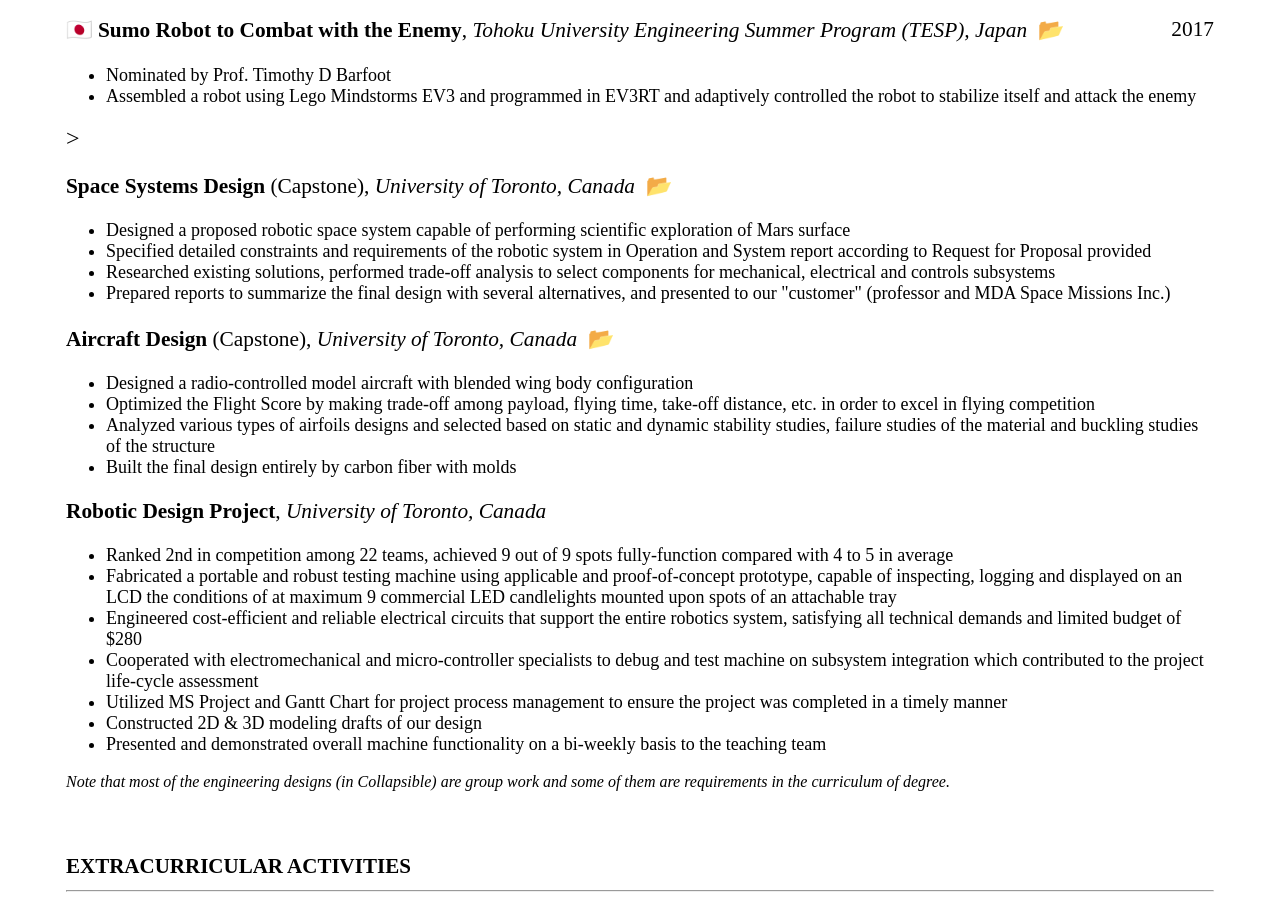
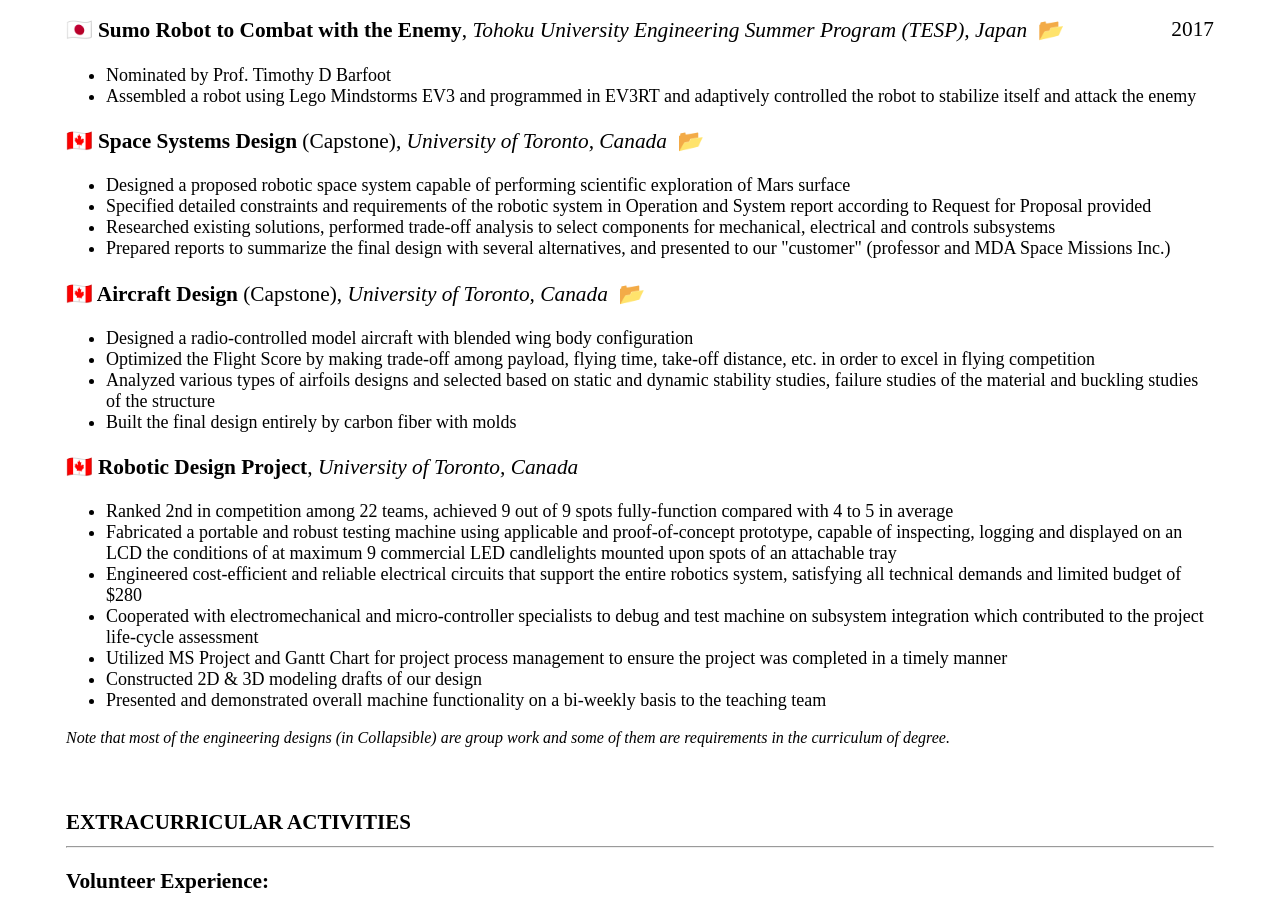
Before and after one commit to bitterengsci/bitterengsci.github.io, a plain HTML site: page index.html in a window 1280 px wide. Shown: the part 1560-2470 px from the top of the page. Drawn offline with nearby package versions, Linux system fonts and the light colour scheme.

Commit message:
modify small imperfection

```diff
--- a/index.html
+++ b/index.html
@@ -106,9 +106,9 @@
         <ul style="margin-top:-0.66em, margin-bottom: 0.33em">
         <li>Nominated by Prof. Timothy D Barfoot</li>
         <li>Assembled a robot using Lego Mindstorms EV3 and programmed in EV3RT and adaptively controlled the robot to stabilize itself and attack the enemy</li>
-        </ul>>
+        </ul>
 
-        <p><strong>Space Systems Design</strong> (Capstone), <em>University of Toronto, Canada</em>
+        <p><strong>🇨🇦 Space Systems Design</strong> (Capstone), <em>University of Toronto, Canada</em>
             &nbsp;<a href="Slides/AER407Report.pdf">📂</a> </p>
         <ul>
         <li>Designed a proposed robotic space system capable of performing scientific exploration of Mars surface</li>
@@ -117,7 +117,7 @@
         <li>Prepared reports to summarize the final design with several alternatives, and presented to our "customer" (professor and MDA Space Missions Inc.)</li>
         </ul>
 
-        <p><strong>Aircraft Design</strong> (Capstone), <em>University of Toronto, Canada</em>
+        <p><strong>🇨🇦 Aircraft Design</strong> (Capstone), <em>University of Toronto, Canada</em>
             &nbsp;<a href="Slides/AER406FDR.pdf">📂</a> </p>
         <ul>
         <li>Designed a radio-controlled model aircraft with blended wing body configuration</li>
@@ -126,7 +126,7 @@
         <li>Built the final design entirely by carbon fiber with molds</li>
         </ul>
 
-        <p><strong>Robotic Design Project</strong>, <em>University of Toronto, Canada</em></p>
+        <p><strong>🇨🇦 Robotic Design Project</strong>, <em>University of Toronto, Canada</em></p>
         <ul>
         <li>Ranked 2nd in competition among 22 teams, achieved 9 out of 9 spots fully-function compared with 4 to 5 in average</li>
         <li>Fabricated a portable and robust testing machine using applicable and proof-of-concept prototype, capable of inspecting, logging and displayed on an LCD the conditions of at maximum 9 commercial LED candlelights mounted upon spots of an attachable tray</li>
```
Also changed, not shown: 1 other file.
